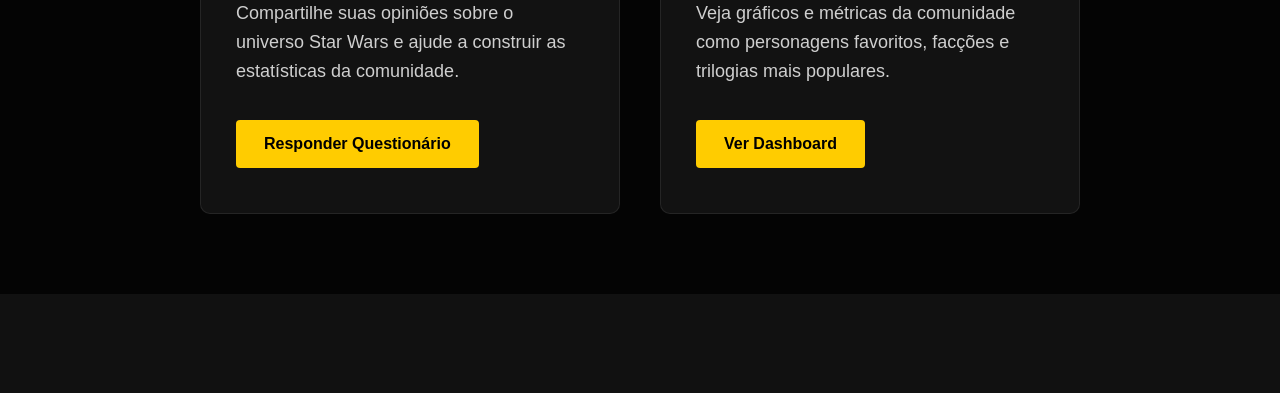
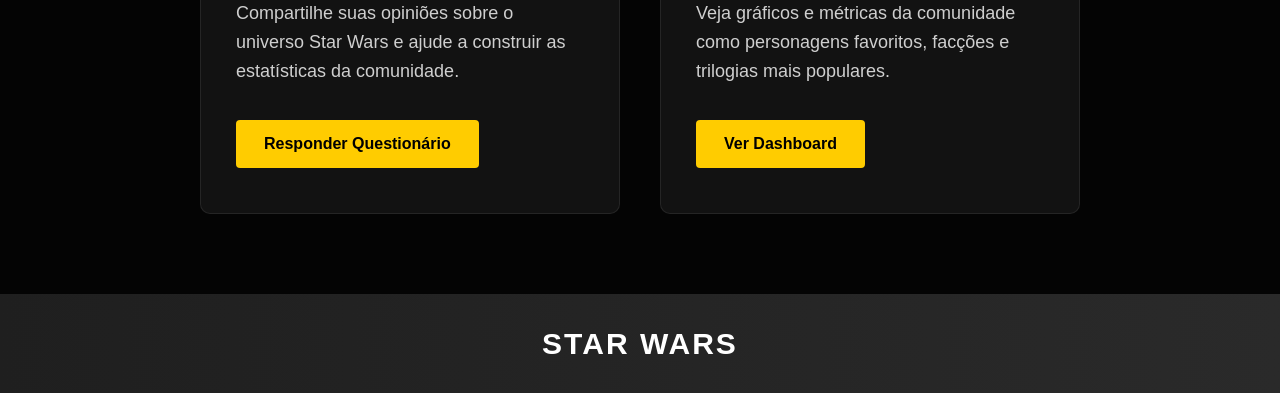
Before and after one commit to mariapaula-bonfim/Projeto_Individual, a website: page public/comunidade.html in a window 1280 px wide. Shown: the part 669-1062 px from the top of the page. Before the commit the page ends 963 px from the top, so only its background shows below. Drawn offline with Linux system fonts and the light colour scheme.

Commit message:
inclusão do footer nas páginas que faltavam

```diff
--- a/app.js
+++ b/app.js
@@ -14,7 +14,7 @@ var app = express();
 
 var usuarioRouter = require("./src/routes/usuarios");
 var questionarioRouter = require("./src/routes/questionario");
-var dashboardRouter = require('./routes/dashboard');
+var dashboardRouter = require('./src/routes/dashboard');
 
 app.use(express.json());
 app.use(express.urlencoded({ extended: false }));
--- a/public/comunidade.html
+++ b/public/comunidade.html
@@ -86,6 +86,14 @@
 
     </div>
 
+    <footer class="footer">
+
+            <div class="footer-container">
+                <h1>STAR WARS</h1>
+            </div>
+
+        </footer>
+
 </body>
 
 </html>
--- a/public/css/comunidade.css
+++ b/public/css/comunidade.css
@@ -199,3 +199,32 @@ body{
 .card-comunidade a:hover{
     background-color: white;
 }
+
+.footer{
+    width: 100%;
+    background-color: #000;
+}
+
+/* ===== CONTAINER ===== */
+
+.footer-container{
+    width: 100%;
+    height: 100px;
+
+    background: linear-gradient(to right, #1f1f1f, #2a2a2a);
+
+    display: flex;
+    align-items: center;
+    justify-content: center;
+}
+
+/* ===== TEXTO ===== */
+
+.footer-container h1{
+    color: white;
+
+    font-size: 30px;
+    font-family: Arial, Helvetica, sans-serif;
+
+    letter-spacing: 2px;
+}
--- a/public/css/dashboard.css
+++ b/public/css/dashboard.css
@@ -133,7 +133,7 @@ body{
 }
 
 .card-dashboard{
-    background-color: #111;
+    background-color: #111111;
 
     border: 1px solid rgba(255,255,255,0.05);
 
--- a/public/css/questionario.css
+++ b/public/css/questionario.css
@@ -199,3 +199,56 @@ button{
 button:hover{
     background-color: white;
 }
+
+.btn-voltar{
+    width: 45px;
+    height: 45px;
+    border: none;
+    border-radius: 50%;
+    background-color: #111;
+    color: #ffcc00;
+    font-size: 24px;
+    cursor: pointer;
+    transition: 0.3s;
+    display: flex;
+    align-items: center;
+    justify-content: center;
+    margin-bottom: 35px;
+}
+
+.btn-voltar:hover{
+    background-color: #ffcc00;
+
+    color: black;
+
+    transform: scale(1.08);
+}
+
+.footer{
+    width: 100%;
+    background-color: #000;
+}
+
+/* ===== CONTAINER ===== */
+
+.footer-container{
+    width: 100%;
+    height: 100px;
+
+    background: linear-gradient(to right, #1f1f1f, #2a2a2a);
+
+    display: flex;
+    align-items: center;
+    justify-content: center;
+}
+
+/* ===== TEXTO ===== */
+
+.footer-container h1{
+    color: white;
+
+    font-size: 30px;
+    font-family: Arial, Helvetica, sans-serif;
+
+    letter-spacing: 2px;
+}
```
Also changed, not shown: public/dashboard.html (+0 -1 lines), public/questionario.html (+11 -0 lines).
